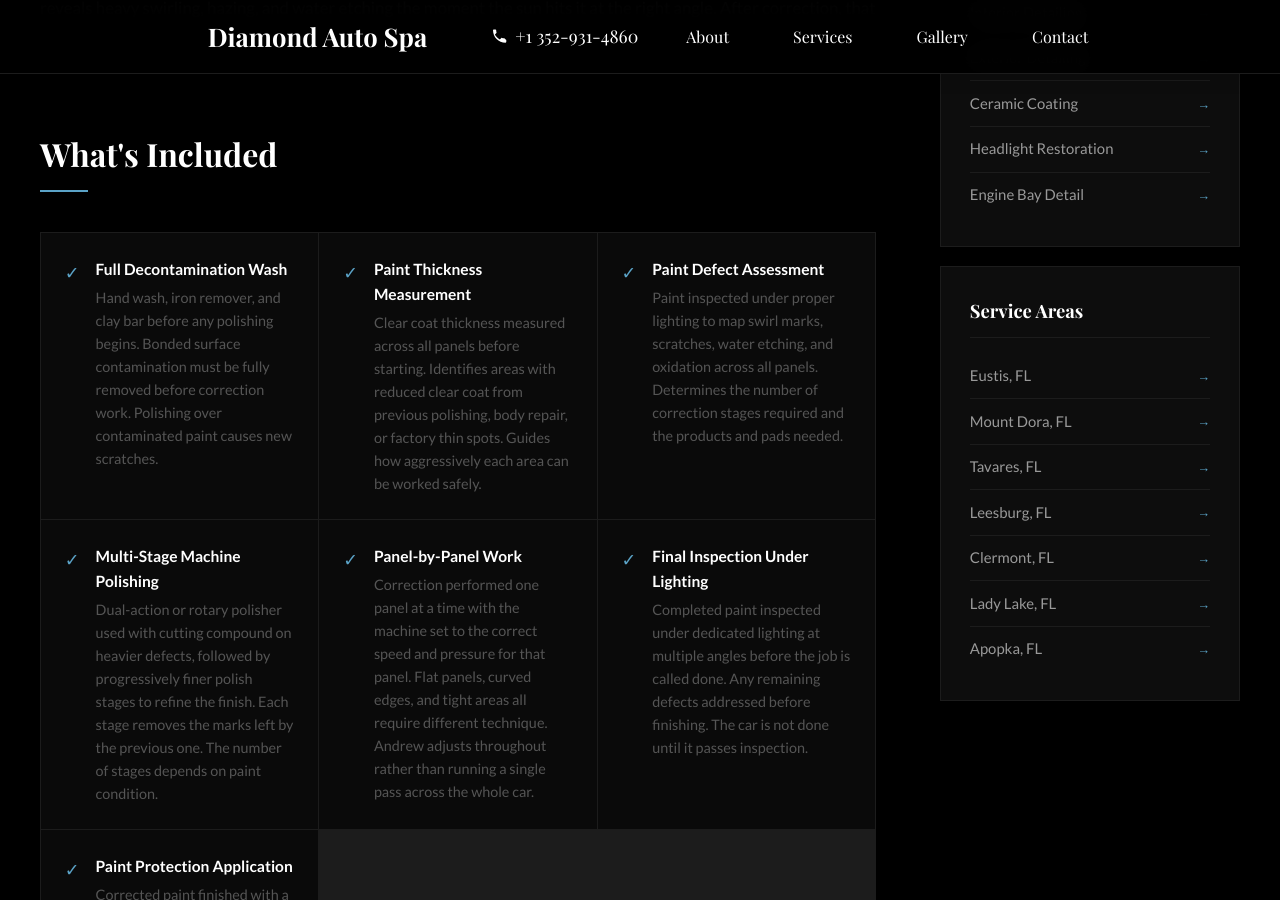
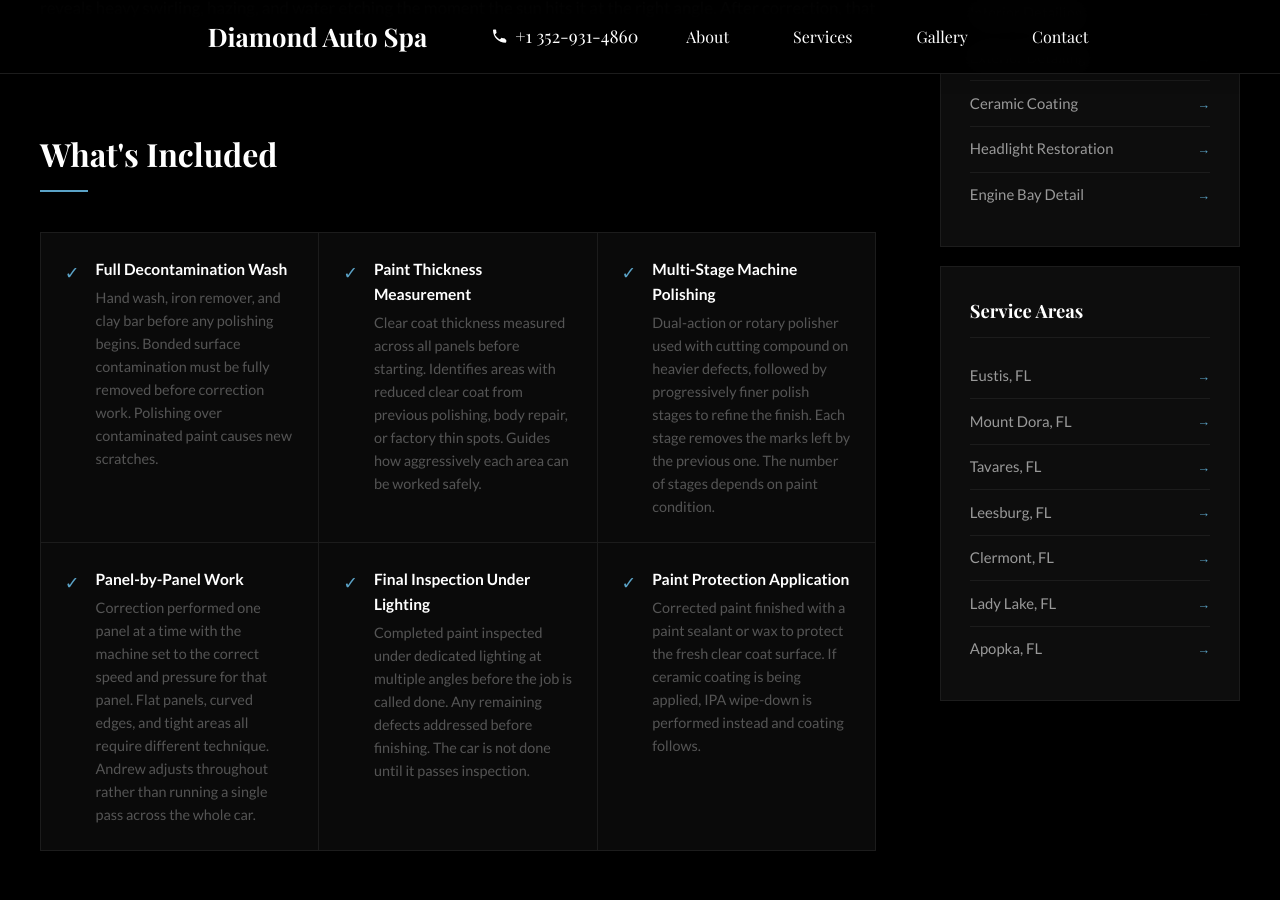
Before and after one commit to JamesBrownR/Diamond-Auto-Spa-Detailing, a Jekyll site: the page built from services/paint-correction/index.html, in a window 1280 px wide and 900 px high, scrolled down 1257 px. Built offline with Jekyll 4.4.1, drawn with Linux system fonts in a browser that asks for light colours; some web fonts are replaced.

Commit message:
Update index.html

```diff
--- a/services/paint-correction/index.html
+++ b/services/paint-correction/index.html
@@ -129,13 +129,7 @@
                         <p>Clear coat thickness measured across all panels before starting. Identifies areas with reduced clear coat from previous polishing, body repair, or factory thin spots. Guides how aggressively each area can be worked safely.</p>
                     </div>
                 </div>
-                <div class="included-item">
-                    <span class="included-check">&#10003;</span>
-                    <div>
-                        <strong>Paint Defect Assessment</strong>
-                        <p>Paint inspected under proper lighting to map swirl marks, scratches, water etching, and oxidation across all panels. Determines the number of correction stages required and the products and pads needed.</p>
-                    </div>
-                </div>
+
                 <div class="included-item">
                     <span class="included-check">&#10003;</span>
                     <div>
```
